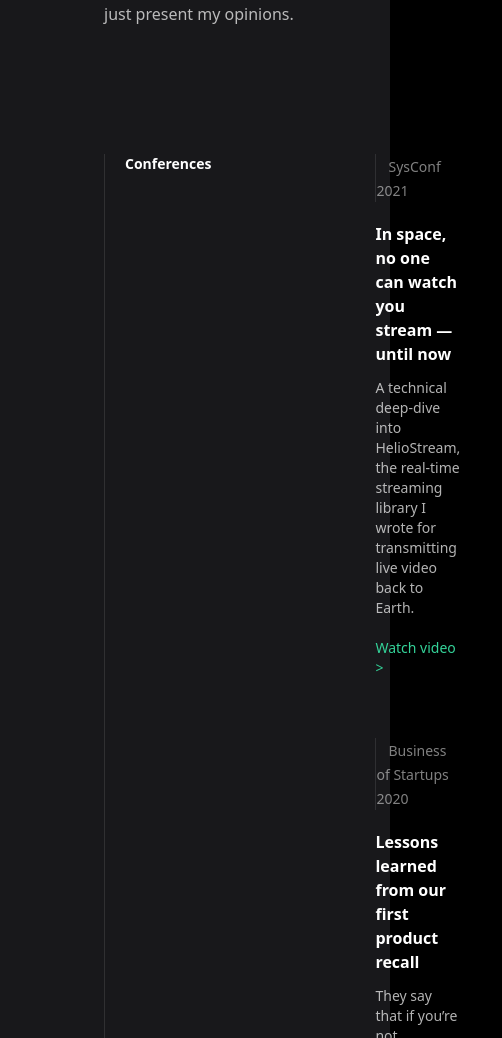
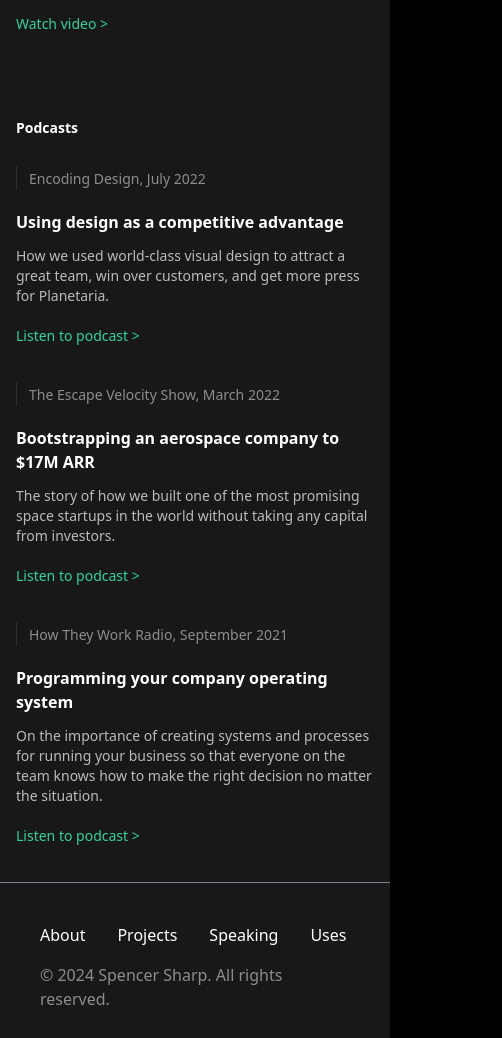
Before and after one commit to BerkantKazangirler/tailwind-spotlight-template, a website: page pages/speaking.html in a window 390 px wide. Shown: the part 962-2000 px from the top of the page, 502 px wide, since content can reach past the window. Drawn offline with Linux system fonts and the light colour scheme.

Commit message:
feat: responsive added for speaking page

```diff
--- a/pages/speaking.html
+++ b/pages/speaking.html
@@ -11,10 +11,10 @@
 <body class="bg-black dark:bg-zinc-100">
   <div class="m-auto container bg-zinc-900 dark:bg-zinc-50">
     <header class="flex max-w-6xl">
-      <div class="w-full flex p-6 my-auto justify-between ">
+      <div class="w-full flex p-0 mt-5 my-auto justify-between md:p-6 md:mt-0">
         <a href="main.html"><img
             src="https://spotlight.tailwindui.com/_next/image?url=%2F_next%2Fstatic%2Fmedia%2Favatar.51a13c67.jpg&w=64&q=75"
-            class="rounded-full w-12 ml-20 top-4"></a>
+            class="rounded-full w-12 ml-5 top-4 md:ml-20"></a>
         <ul
           class="list-none shadow-lg bg-zinc-800 dark:bg-zinc-100 font-semibold dark:text-black hidden md:flex flex-row max-w-120 w-50 pl-7 pr-7 pt-3 pb-3 rounded-full gap-5 text-white">
           <li><a class="hover:text-emerald-400 transition-all" href="about.html">About</a></li>
@@ -50,8 +50,8 @@
         </div>
       </div>
     </header>
-    <div class="p-16 max-w-2xl ml-10">
-      <span class="text-white font-sans font-bold text-5xl dark:text-black">I’ve spoken at events all around the world
+    <div class="p-4 max-w-2xl mt-10 ml-0 md:p-16 md:ml-10 md:mt-0">
+      <span class="text-white font-sans font-bold text-3xl md:text-5xl dark:text-black">I’ve spoken at events all around the world
         and been
         interviewed for many podcasts.</span>
       <p class="text-white leading-6 mt-5 font-sans opacity-70 dark:text-black">One of my favorite ways to share my
@@ -59,15 +59,15 @@
         stage, where there’s so much more communication bandwidth than there is in writing, and I love podcast
         interviews because they give me the opportunity to answer questions instead of just present my opinions.</p>
     </div>
-    <div class="flex p-16 flex-row w-full ml-10 gap-36">
-      <div class="flex border-l border-white dark:border-black/20 border-opacity-10">
-        <span class="text-white ml-5 text-sm font-bold dark:text-black">Conferences</span>
+    <div class="flex p-2 flex-col w-full ml-0 gap-0 md:gap-36 md:ml-10 md:p-16 md:flex-row mt-10 md:mt-0">
+      <div class="flex border-none border-white dark:border-black/20 border-opacity-10 md:border-1">
+        <span class="text-white ml-2 text-sm font-bold dark:text-black md:ml-5">Conferences</span>
       </div>
       <div class="flex flex-col">
         <div
-          class="flex flex-col max-w-xl hover:bg-zinc-800 dark:hover:bg-zinc-100 transition-all p-5 relative -top-5 rounded">
+          class="flex flex-col max-w-xl hover:bg-zinc-800 mb-5 md:mb-0 dark:hover:bg-zinc-100 transition-all p-2 md:p-5 relative -top-0 md:-top-5 rounded">
           <!-- 1. -->
-          <div class="border-l border-white border-opacity-10 dark:border-black/20">
+          <div class="border-l mt-5 border-white border-opacity-10 dark:border-black/20 md:mt-0">
             <span class="ml-3 text-white opacity-50 text-sm dark:text-black">SysConf 2021</span>
           </div>
           <span class="text-white font-bold mt-5 dark:text-black">In space, no one can watch you stream — until
@@ -78,9 +78,9 @@
           <span class="text-emerald-400 mt-5 text-sm">Watch video ></span>
         </div>
         <div
-          class="flex flex-col max-w-xl hover:bg-zinc-800 dark:hover:bg-zinc-100 transition-all p-5 relative -top-5 rounded mt-5">
+        class="flex flex-col max-w-xl hover:bg-zinc-800 mb-5 md:mb-0 dark:hover:bg-zinc-100 transition-all p-2 md:p-5 relative -top-0 md:-top-5 rounded">
           <!-- 2. -->
-          <div class="border-l border-white border-opacity-10 dark:border-black/20">
+          <div class="border-l mt-5 border-white border-opacity-10 dark:border-black/20 md:mt-0">
             <span class="ml-3 text-white opacity-50 text-sm dark:text-black">Business of Startups 2020</span>
           </div>
           <span class="text-white font-bold mt-5 dark:text-black">Lessons learned from our first product recall</span>
@@ -92,13 +92,13 @@
         </div>
       </div>
     </div>
-    <div class="flex p-16 flex-row w-full ml-10 gap-40">
-      <div class="flex border-l border-white border-opacity-10 dark:border-black/20">
-        <span class="text-white ml-5 text-sm font-bold dark:text-black">Podcasts</span>
+    <div class="flex p-2 flex-col w-full ml-0 gap-0 md:gap-36 md:ml-10 md:p-16 md:flex-row mt-10 md:mt-0">
+      <div class="flex border-none border-white dark:border-black/20 border-opacity-10 md:border-1">
+        <span class="text-white ml-2 text-sm font-bold mb-5 dark:text-black md:ml-5">Podcasts</span>
       </div>
       <div class="flex flex-col">
         <div
-          class="flex flex-col max-w-xl hover:bg-zinc-800 dark:hover:bg-zinc-100 transition-all relative -top-5 p-5 rounded">
+          class="flex flex-col max-w-xl hover:bg-zinc-800 mb-5 md:mb-0 dark:hover:bg-zinc-100 transition-all p-2 md:p-5 relative -top-0 md:-top-5 rounded">
           <!-- 1. -->
           <div class="border-l border-white border-opacity-10 dark:border-black/20">
             <span class="ml-3 text-white opacity-50 text-sm dark:text-black">Encoding Design, July 2022</span>
@@ -110,7 +110,7 @@
           <span class="text-emerald-400 mt-5 text-sm">Listen to podcast ></span>
         </div>
         <div
-          class="flex flex-col max-w-xl hover:bg-zinc-800 dark:hover:bg-zinc-100 transition-all p-5 relative -top-5 rounded mt-5">
+          class="flex flex-col max-w-xl hover:bg-zinc-800 mb-5 md:mb-0 dark:hover:bg-zinc-100 transition-all p-2 md:p-5 relative -top-0 md:-top-5 rounded">
           <!-- 2. -->
           <div class="border-l border-white border-opacity-10 dark:border-black/20">
             <span class="ml-3 text-white opacity-50 text-sm dark:text-black">The Escape Velocity Show, March 2022</span>
@@ -122,7 +122,7 @@
           <span class="text-emerald-400 mt-5 text-sm">Listen to podcast ></span>
         </div>
         <div
-          class="flex flex-col max-w-xl hover:bg-zinc-800 dark:hover:bg-zinc-100 transition-all p-5 relative -top-5 rounded mt-5">
+          class="flex flex-col max-w-xl hover:bg-zinc-800 mb-5 md:mb-0 dark:hover:bg-zinc-100 transition-all p-2 md:p-5 relative -top-0 md:-top-5 rounded">
           <!-- 3. -->
           <div class="border-l border-white border-opacity-10 dark:border-black/20">
             <span class="ml-3 text-white opacity-50 text-sm dark:text-black">How They Work Radio, September 2021</span>
@@ -136,14 +136,14 @@
         </div>
       </div>
     </div>
-    <footer class="flex flex-row justify-around p-10 border-t-2 border-white dark:border-black/20 border-opacity-10">
+    <footer class="flex flex-col justify-around p-10 border-t border-gray-200/50 md:flex-row">
       <div class="text-white flex gap-8 dark:text-black">
         <a href="about.html" class="hover:text-emerald-400 transition-all">About</a>
         <a href="projects.html" class="hover:text-emerald-400 transition-all">Projects</a>
         <a href="speaking.html" class="hover:text-emerald-400 transition-all">Speaking</a>
         <a href="uses.html" class="hover:text-emerald-400 transition-all">Uses</a>
       </div>
-      <span class="text-white opacity-50 dark:text-black">© 2024 Spencer Sharp. All rights reserved.</span>
+      <span class="text-white opacity-50 mt-4 pb-5 dark:text-black md:mt-0 md:pb-0">© 2024 Spencer Sharp. All rights reserved.</span>
     </footer>
   </div>
 
```
Also changed, not shown: css/output.css.
